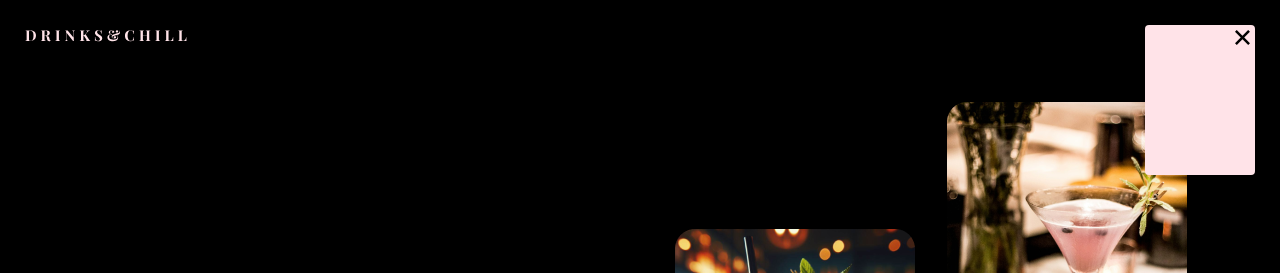
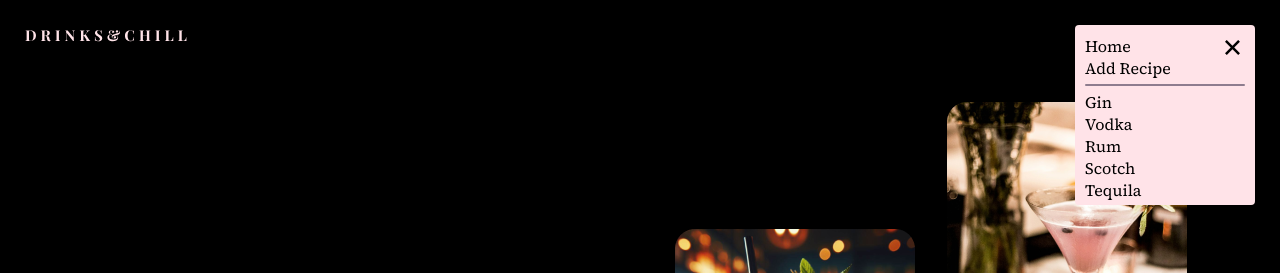
Before and after one commit to AdrSpeer/CocktailApp, a React (Vite) app: page / in a window 1280 px wide. Both pictures are taken after a click on the button "MENU". Shown: the top 273 px of the page. Built offline with nearby package versions, Linux system fonts and the light colour scheme; no server answers.

Commit message:
Add new pop and menu bar

```diff
--- a/src/components/Menu/Menu.css
+++ b/src/components/Menu/Menu.css
@@ -39,12 +39,33 @@ nav button {
   display: none;
 }
 .menu-pop-show {
-  width: 110px;
-  height: 150px;
+  width: 180px;
+  height: 180px;
   background-color: var(--global--accent--Color);
   position: absolute;
   top: 0;
   right: 0;
   border-radius: 4px;
   transition: 0.5s;
+  padding: 10px;
+  overflow: scroll;
 }
+
+.menu-pop-show a {
+  text-decoration: none;
+  color: black;
+  font-family: "Source Serif 4";
+}
+
+.menu-pop-show a:hover {
+  color: rgb(142, 124, 142);
+  scale: 1.05;
+}
+
+.line {
+  width: 100%;
+  height: 2px;
+  background-color: rgb(142, 124, 142);
+  border-radius: 10px;
+  margin-block: 5px;
+}
--- a/src/components/Menu/Menu.jsx
+++ b/src/components/Menu/Menu.jsx
@@ -1,5 +1,8 @@
 import "./Menu.css";
 import { useState } from "react";
+import { Link } from "react-router-dom";
+import { HashLink } from "react-router-hash-link";
+import globalFunctions from "../../functions/GlobalFunctions";
 
 const Menu = () => {
   const [menuPop, setMenuPop] = useState(false);
@@ -16,6 +19,34 @@ const Menu = () => {
         <div className="menu-div">
           <img onClick={() => popToggle()} className="menu-cross" src="../../../public/svg/Cross.svg" alt="" />
         </div>
+        <Link to="/">
+          <p>Home</p>
+        </Link>
+        <Link to="/add-recipe">
+          <p>Add Recipe</p>
+        </Link>
+        <div className="line"></div>
+        <HashLink smooth scroll={(el) => globalFunctions.scrollWithOffset(el)} to={`/types/gin#drinks`}>
+          <p>Gin</p>
+        </HashLink>
+        <HashLink smooth scroll={(el) => globalFunctions.scrollWithOffset(el)} to={`/types/vodka#drinks`}>
+          <p>Vodka</p>
+        </HashLink>
+        <HashLink smooth scroll={(el) => globalFunctions.scrollWithOffset(el)} to={`/types/rum#drinks`}>
+          <p>Rum</p>
+        </HashLink>
+        <HashLink smooth scroll={(el) => globalFunctions.scrollWithOffset(el)} to={`/types/scotch#drinks`}>
+          <p>Scotch</p>
+        </HashLink>
+        <HashLink smooth scroll={(el) => globalFunctions.scrollWithOffset(el)} to={`/types/tequila#drinks`}>
+          <p>Tequila</p>
+        </HashLink>
+        <HashLink smooth scroll={(el) => globalFunctions.scrollWithOffset(el)} to={`/types/bourbon#drinks`}>
+          <p>Bourbon</p>
+        </HashLink>
+        <HashLink smooth scroll={(el) => globalFunctions.scrollWithOffset(el)} to={`/types/non-alcoholic#drinks`}>
+          <p>Alk.frei</p>
+        </HashLink>
       </div>
     </div>
   );
--- a/src/components/PopUp/PopUp.css
+++ b/src/components/PopUp/PopUp.css
@@ -7,8 +7,10 @@
   width: 50%;
   min-height: 60svh;
   background-color: var(--global--accent--Color);
+  color: black;
   top: 15svh;
-  left: 30%;
+  left: 28vw;
+
   border-radius: 4px;
   display: flex;
   align-items: center;
@@ -68,29 +70,20 @@
   margin-bottom: 5px;
 }
 
-/* @media screen and (width <= 900px) {
+@media screen and (width <= 900px) {
   .drink-div {
     flex-direction: column;
   }
   .pop-show {
     justify-content: center;
-    width: 60%;
+    width: 65%;
     left: 20%;
   }
   .drink-img {
     margin-left: 0;
     margin-top: 20px;
-    width: 250px;
-    height: 250px;
   }
   .content-con {
     padding-inline: 15%;
   }
 }
-
-@media screen and (width <= 500px) {
-  .pop-show {
-    width: 82%;
-    left: 10%;
-  }
-} */
```
